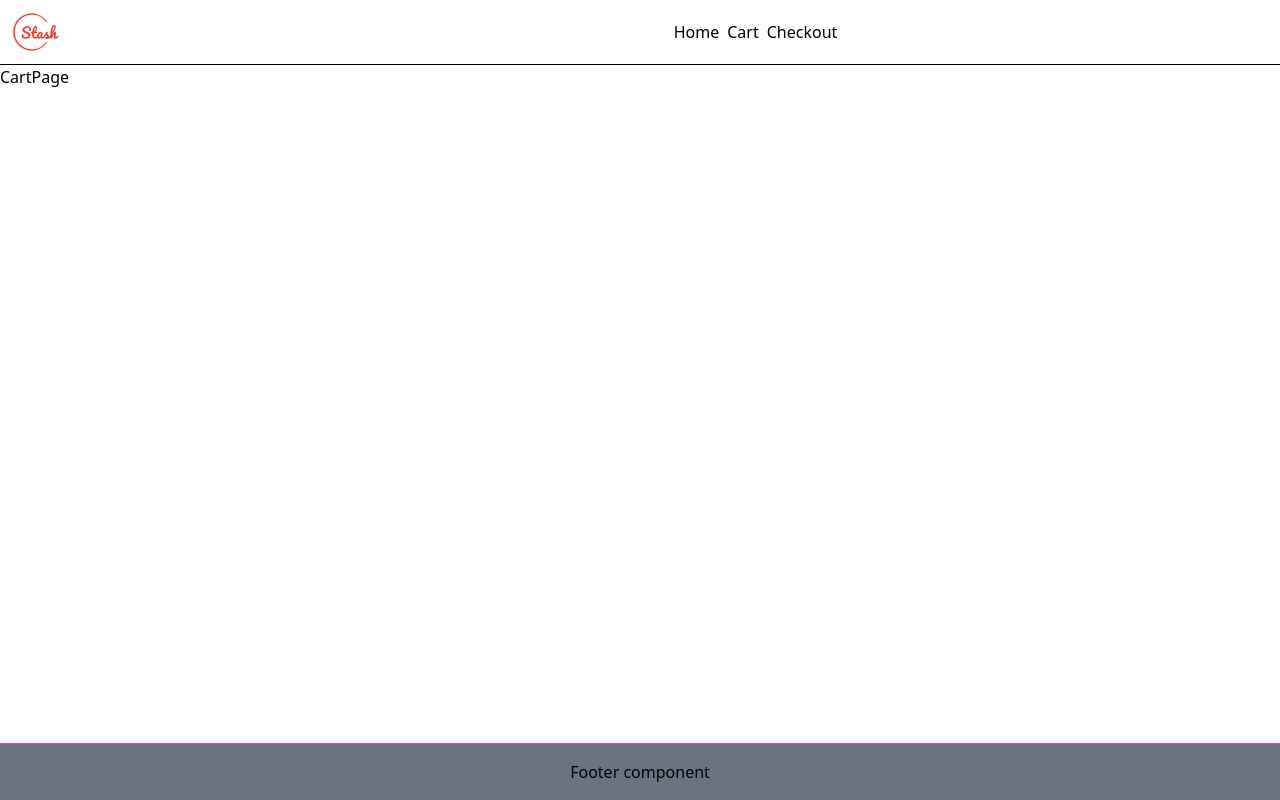
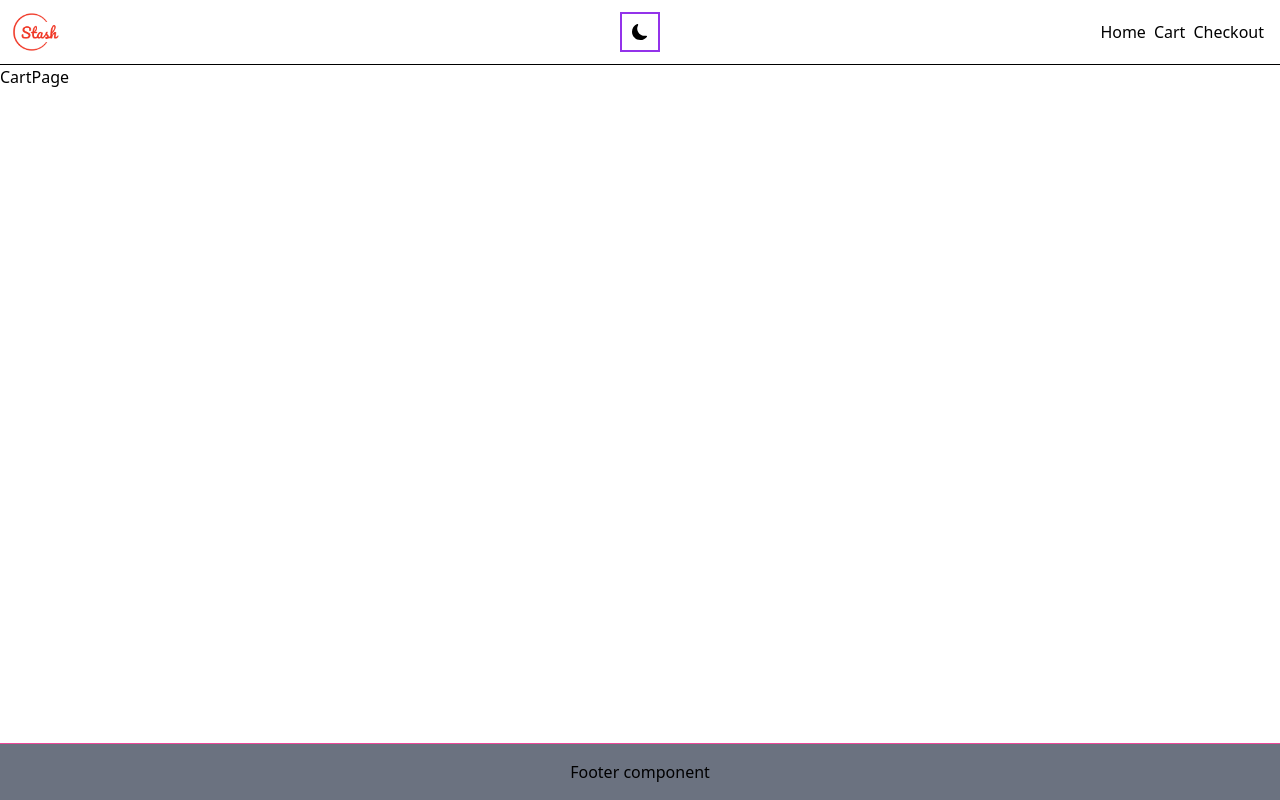
Before and after one commit to johannranudd/next13-ts-ca-jr, a Next.js app: page /cart in a window 1280 px wide. Built offline with nearby package versions, Linux system fonts and the light colour scheme.

Commit message:
re-adds BtnColorMode for deployment

```diff
--- a/app/components/navigation/Navbar.tsx
+++ b/app/components/navigation/Navbar.tsx
@@ -4,6 +4,7 @@ import LogoImage from "@/images/stash-logo-transparent.png";
 import MenuIcon from "./MenuIcon";
 import MobileMenu from "./MobileMenu";
 import DesktopMenu from "./DesktopMenu";
+import BtnColorMode from "../ui/BtnColorMode";
 
 export default function Navbar() {
   return (
@@ -13,6 +14,7 @@ export default function Navbar() {
           <Link href={"/"}>
             <Image src={LogoImage} alt="logo" width={80} />
           </Link>
+          <BtnColorMode />
           <MenuIcon />
           <DesktopMenu />
         </nav>
--- /dev/null
+++ b/app/components/ui/BtnColorMode.tsx
@@ -0,0 +1,41 @@
+"use client";
+import React, { useState, useEffect } from "react";
+import { useTheme } from "next-themes";
+import { BsFillSunFill, BsFillMoonFill } from "react-icons/bs";
+
+const BtnColorMode = () => {
+  const [mounted, setMounted] = useState(false);
+  const { theme, setTheme, systemTheme } = useTheme();
+
+  useEffect(() => {
+    setMounted(true);
+  }, []);
+
+  if (!mounted) {
+    return null;
+  }
+
+  const currentTheme = theme === "system" ? systemTheme : theme;
+
+  return (
+    <div className="grid place-items-center m-auto border border-2 border-purple-600 p-2 w-10 h-10">
+      {currentTheme === "dark" ? (
+        <button
+          onClick={() => setTheme("light")}
+          className="flex justify-center alight-center"
+        >
+          <BsFillSunFill />
+        </button>
+      ) : (
+        <button
+          onClick={() => setTheme("dark")}
+          className="flex justify-center alight-center"
+        >
+          <BsFillMoonFill />
+        </button>
+      )}
+    </div>
+  );
+};
+
+export default BtnColorMode;
```
